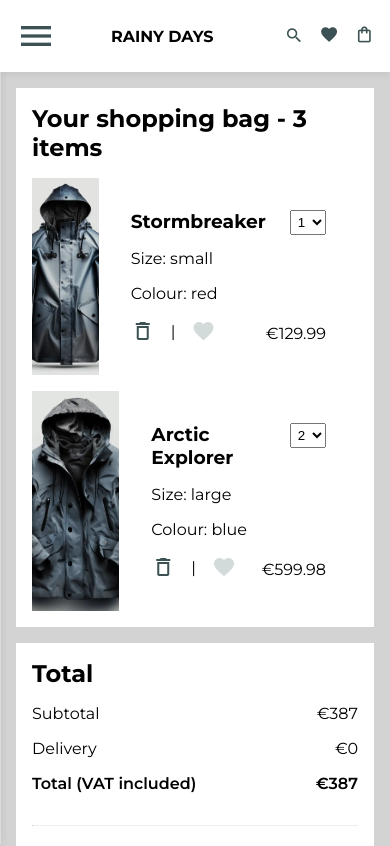
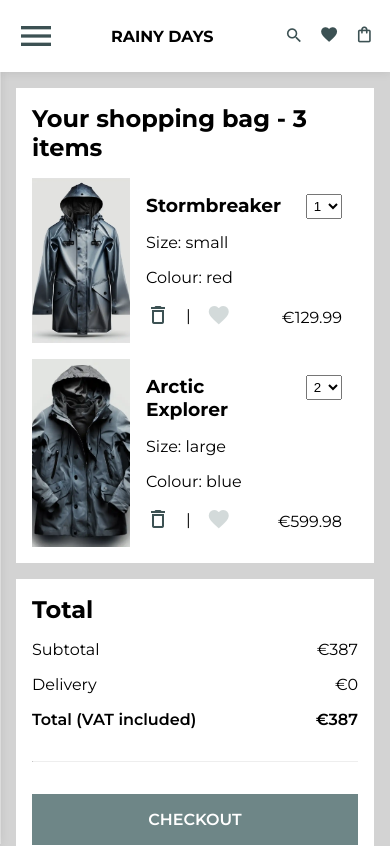
Before and after one commit to kyrregjerstad/Rainy-Days, a SvelteKit app: page /cart in a window 390 px wide. Shown: the top 846 px of the page. Built offline with nearby package versions, Linux system fonts and the light colour scheme.

Commit message:
update mobile cart view

```diff
--- a/src/components/cart/orderItem.svelte
+++ b/src/components/cart/orderItem.svelte
@@ -134,4 +134,10 @@
     outline: solid 1px var(--clr-primary-dark);
     border-radius: 5%;
   }
+
+  @media (max-width: 800px) {
+    .order-item-info {
+      padding: 1rem;
+    }
+  }
 </style>
```
